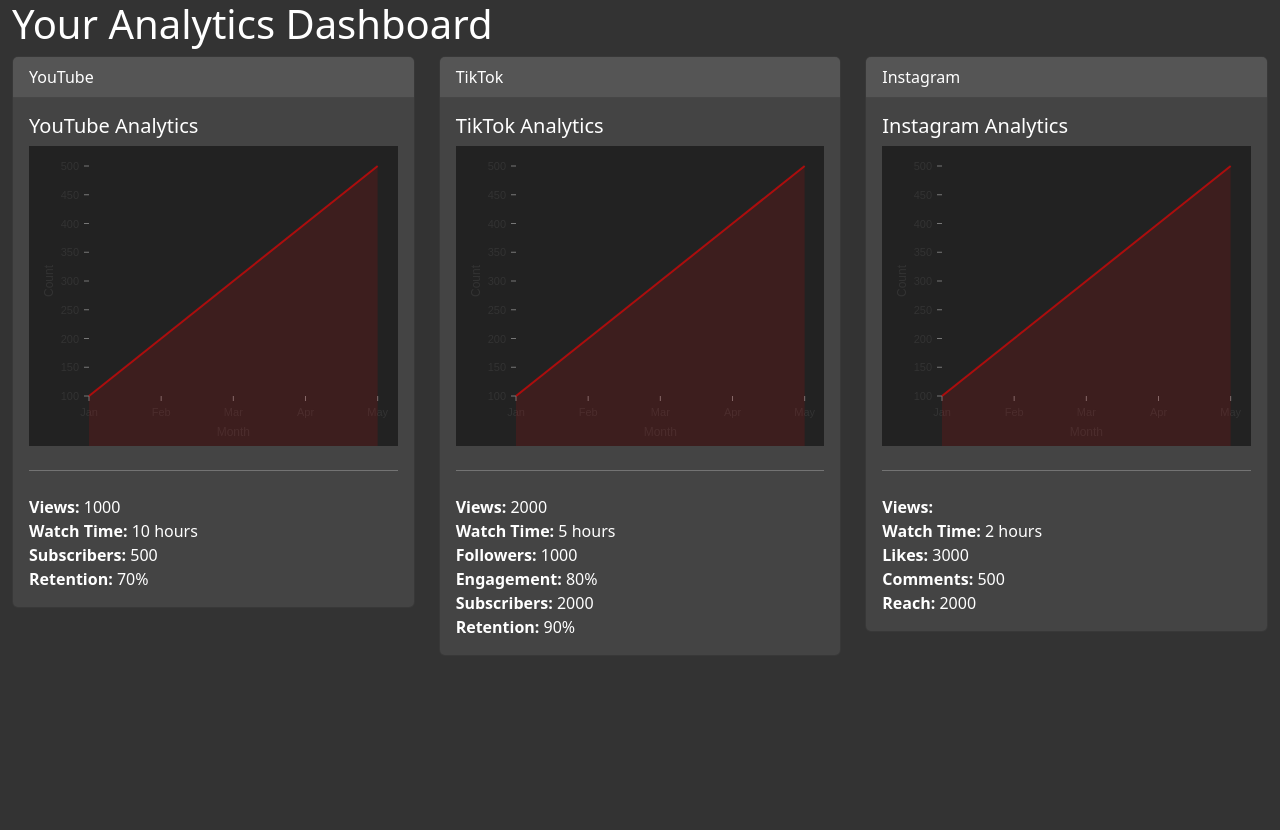
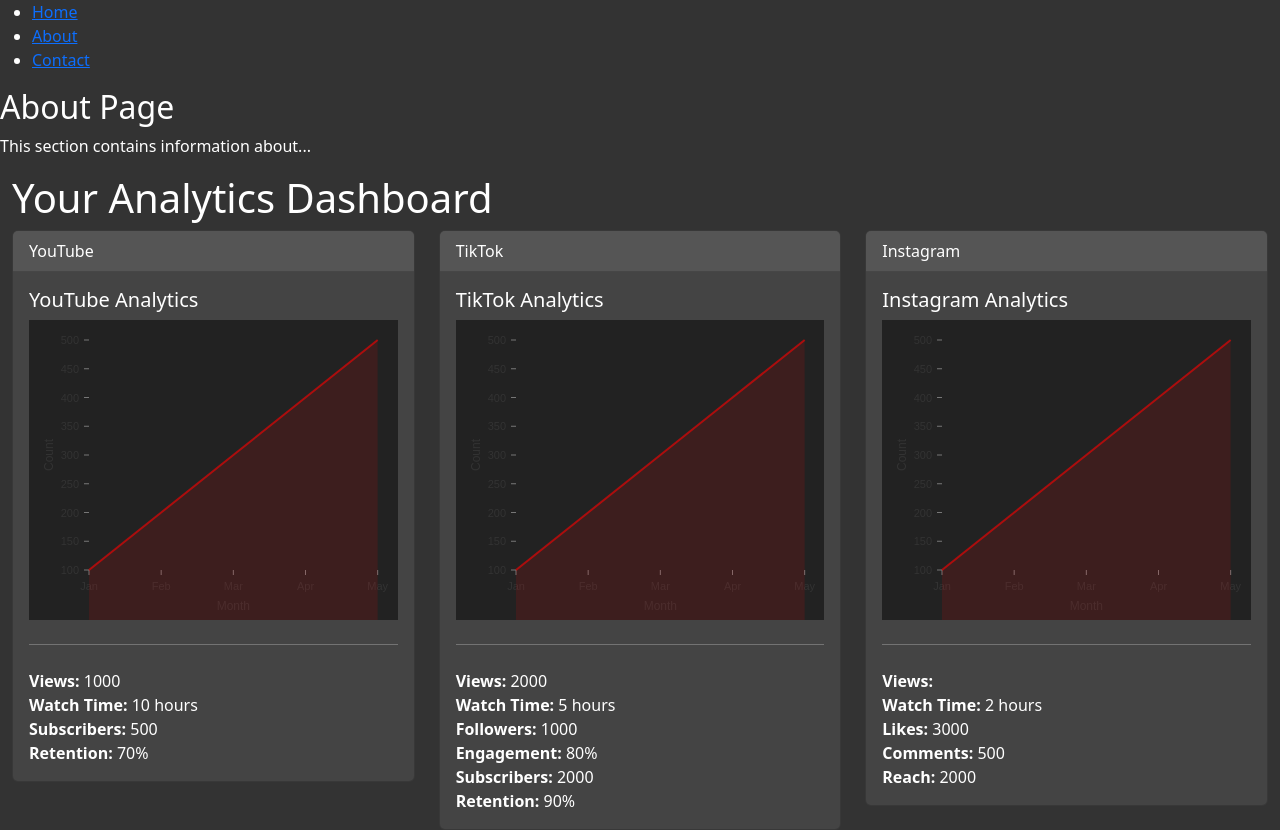
Before and after one commit to LabsParadox/Demo, a React (Create React App) app: page /about in a window 1280 px wide. Before the commit the page ends 800 px from the top, so only its background shows below. Built offline with nearby package versions, Linux system fonts and the light colour scheme.

Commit message:
Implemented React Router 5.2.0 and Concurrently

```diff
--- a/package.json
+++ b/package.json
@@ -45,7 +45,9 @@
     ]
   },
   "devDependencies": {
+    "concurrently": "^8.0.1",
     "gh-pages": "^5.0.0",
-    "node-sass": "^7.0.3"
+    "node-sass": "^7.0.3",
+    "react-router-dom": "^5.2.0"
   }
 }
--- /dev/null
+++ b/src/About.jsx
@@ -0,0 +1,23 @@
+import React from 'react';
+
+const divStyle = {
+    color:'white'
+};
+
+class About extends React.Component {
+
+    render() {
+        return (
+            <div style={divStyle}>
+                <h2>About Page</h2>
+                <main>
+                    <p>This section contains information about...</p>
+                </main>
+            </div>
+        )
+    }
+}
+
+
+
+export default About;
--- a/src/App.js
+++ b/src/App.js
@@ -1,11 +1,40 @@
-// App.js
 import React from 'react';
+import Dashboard from './components/Dashboard';
+import { Route, Switch, Link } from "react-router-dom";
+
+import Home from './Home';
+import About from './About';
+
 import './styles.css';
-import Dashboard from './components/Dashboard';
 
 function App() {
   return (
     <div className="App">
+      <div>
+        <nav>
+          <ul id="navigation">
+            <li>
+              <Link to="/">Home</Link>
+            </li>
+            <li>
+              <Link to="/about">About</Link>
+            </li>
+            <li>
+              <Link to="/contact">Contact</Link>
+            </li>
+          </ul>
+        </nav>
+      </div>
+
+      <Switch>
+        <Route exact path="/">
+          <Home />
+        </Route>
+        <Route path="/about">
+          <About />
+        </Route>
+      </Switch>
+
       <Dashboard />
     </div>
   );
--- /dev/null
+++ b/src/Home.jsx
@@ -0,0 +1,17 @@
+import React from 'react';
+
+class Home extends React.Component {
+    render() {
+        return (
+            <div>
+                <h2>Home Page</h2>
+                <main>
+                    <p>This section contains information about...</p>
+                </main>
+            </div>
+        )
+    }
+
+}
+
+export default Home;
--- a/src/index.js
+++ b/src/index.js
@@ -1,19 +1,15 @@
 import React from 'react';
 import ReactDOM from 'react-dom';
+import { BrowserRouter } from 'react-router-dom';
+import App from './App';
 import './styles.css';
-// import './index.css';
-import App from './App';
 import 'bootstrap/dist/css/bootstrap.min.css';
-// import reportWebVitals from './reportWebVitals';
 
 ReactDOM.render(
   <React.StrictMode>
-    <App />
+    <BrowserRouter>
+      <App />
+    </BrowserRouter>
   </React.StrictMode>,
   document.getElementById('root')
 );
-
-// If you want to start measuring performance in your app, pass a function
-// to log results (for example: reportWebVitals(console.log))
-// or send to an analytics endpoint. Learn more: https://bit.ly/CRA-vitals
-// reportWebVitals();
```
Also changed, not shown: 1 other file (tests, documents, lock files or other folders).
